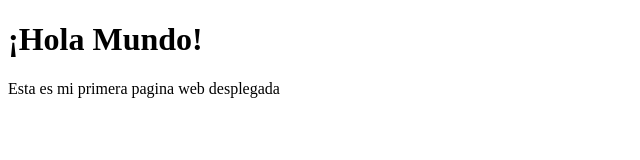
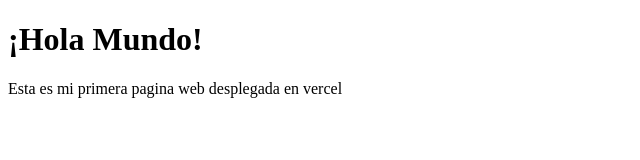
Before and after one commit to angeles1107/Web-Personal-MariannisGarcia, a plain HTML site: page frontend/index.html in a window 1280 px wide. Shown: the full height of the page, 0-640 px from the left. Drawn offline with Linux system fonts and the light colour scheme.

```diff
--- a/frontend/index.html
+++ b/frontend/index.html
@@ -4,6 +4,6 @@
 </head>
 <body>
     <h1>¡Hola Mundo!</h1>
-    <p>Esta es mi primera pagina web desplegada</p>
+    <p>Esta es mi primera pagina web desplegada en vercel</p>
 </body>
 </html>
```
Also changed, not shown: README.md.
